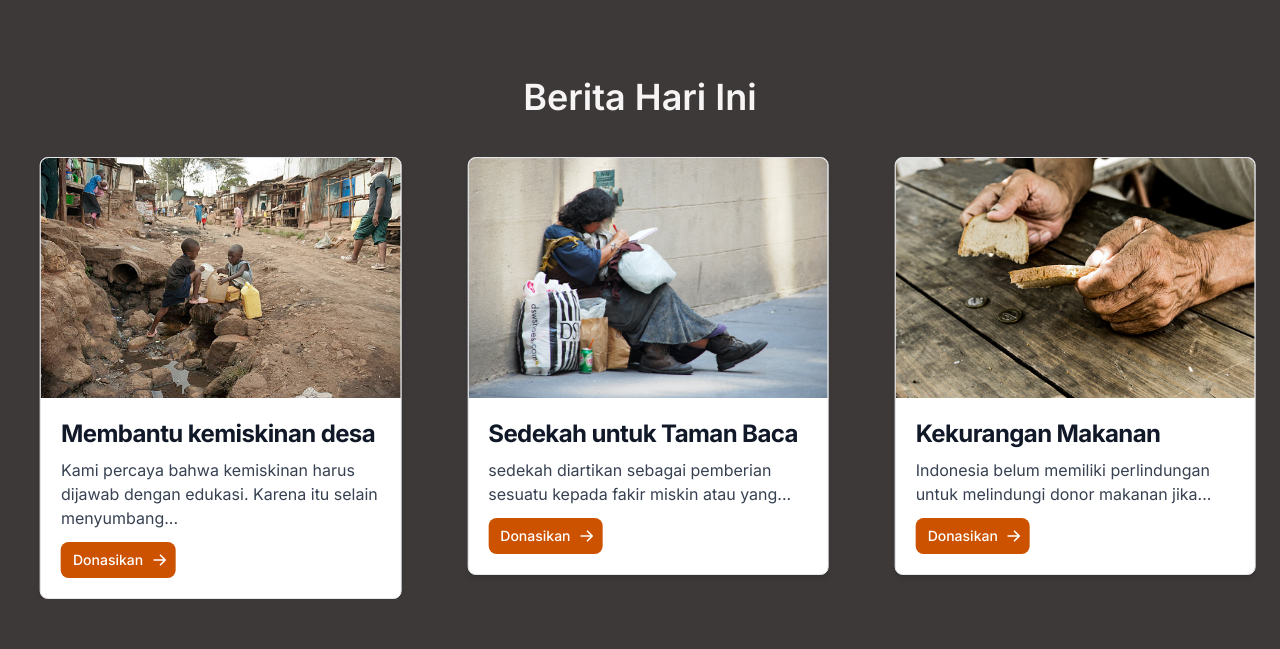
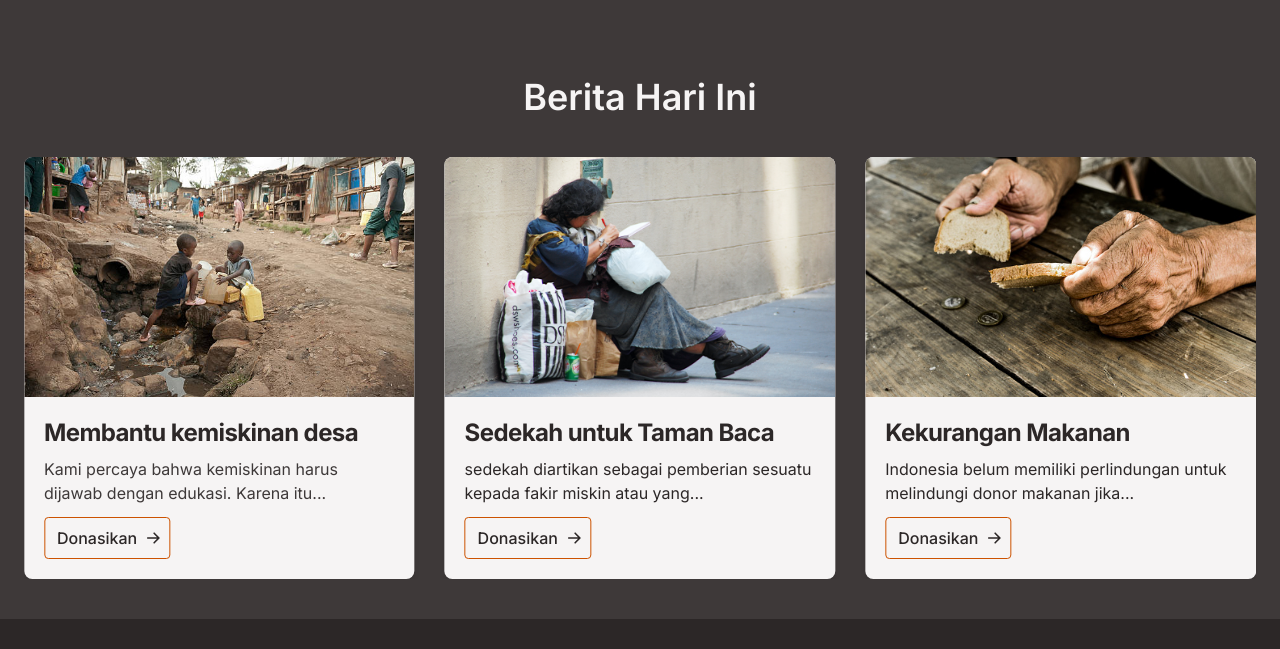
Before and after one commit to natainditama/socaco, a website: page index.html in a window 1280 px wide. Shown: the part 1255-1904 px from the top of the page. Drawn offline with nearby package versions, Linux system fonts and the light colour scheme.

Commit message:
chore: Add all image source

```diff
--- a/index.html
+++ b/index.html
@@ -28,7 +28,7 @@
     <link rel="stylesheet" href="css/flowbite.min.css" />
     <link rel="stylesheet" href="css/locomotive-scroll.css" />
     <link rel="stylesheet" href="css/main.css" />
-    <link rel="stylesheet" href="./css/aos.css">
+    <link rel="stylesheet" href="./css/aos.css" />
     <link
       rel="stylesheet"
       href="https://cdn.jsdelivr.net/npm/swiper@8/swiper-bundle.min.css"
@@ -210,6 +210,7 @@
                   class="flex items-center justify-end mt-10 lg:col-span-3 md:mb-0"
                 >
                   <div class="w-full">
+                    <!-- Source Link: https://unsplash.com/photos/AEaTUnvneik -->
                     <img
                       src="https://images.unsplash.com/photo-1488521787991-ed7bbaae773c?ixlib=rb-1.2.1&ixid=MnwxMjA3fDB8MHxzZWFyY2h8M3x8Y2hhcml0eXxlbnwwfHwwfHw%3D&auto=format&fit=crop&w=500&q=60"
                       class="w-full"
@@ -220,10 +221,14 @@
               </div>
             </div>
           </section>
-          <section class="h-full lg:py-20 bg-grey">
+          <section class="h-full pt-32 lg:py-20 bg-grey">
             <div class="container h-full mx-auto">
               <div class="grid h-full grid-cols-1 lg:grid-cols-3 lg:space-x-20">
-                <div class="relative h-full overflow-hidden"  data-aos="fade-down">
+                <div
+                  class="relative h-full overflow-hidden"
+                  data-aos="fade-down"
+                >
+                  <!-- Source Link: https://unsplash.com/photos/lyiKExA4zQA -->
                   <img
                     src="https://images.unsplash.com/photo-1578357078586-491adf1aa5ba?ixlib=rb-1.2.1&ixid=MnwxMjA3fDB8MHxzZWFyY2h8MXx8dm9sdW50ZWVyfGVufDB8MXwwfHw%3D&auto=format&fit=crop&w=500&q=60"
                     alt="Help"
@@ -232,6 +237,7 @@
                     class="absolute inset-0 top-[-100%] bottom-[-100%]"
                     id="fixed-target"
                   ></div>
+                  <!-- Source Link: https://unsplash.com/photos/lyiKExA4zQA -->
                   <div
                     data-scroll=""
                     data-scroll-speed="0.5"
@@ -241,7 +247,7 @@
                   ></div>
                 </div>
                 <div
-                  class="flex flex-col items-center justify-center py-20 space-y-4 lg:col-span-2"
+                  class="flex flex-col items-center justify-center py-10 lg:py-20 space-y-4 lg:col-span-2"
                 >
                   <h2 class="text-4xl font-bold lg:text-6xl">
                     Visi dan Misi Kami Membantu Mereka
@@ -287,85 +293,157 @@
               </div>
             </div>
           </section>
-          <section class="h-full min-h-screen bg-grey">
+          <section class="h-max py-10 lg:pt-0 bg-grey">
             <div class="container px-6 mx-auto">
               <div class="pb-10 text-4xl font-semibold text-center font-inter">
-                <p>Berita Hari Ini</p>
+                <h4>Berita Hari Ini</h4>
               </div>
               <div class="swiper">
                 <!-- Additional required wrapper -->
                 <div class="swiper-wrapper">
                   <!-- Slides -->
-                    <div class="swiper-slide">
-                      <div class="ml-4 bg-white border border-gray-200 rounded-lg shadow-md lg:max-w-sm dark:bg-gray-800 dark:border-gray-700">
-                          <a href="#">
-                              <img class="object-cover w-full rounded-t-lg h-60" src="img/istockphoto-1151016254-170667a.jpg" alt="" />
+                  <div class="swiper-slide w-full">
+                    <div class=" bg-light rounded-lg shadow-md">
+                      <a href="list.html" class="waves-effect w-full">
+                        <!-- Source Link : https://www.istockphoto.com/id/foto/tunawisma-kemiskinan-di-masa-pensiun-tangan-orang-tua-miskin-sepotong-roti-dan-gm1151016254-311801117 -->
+                        <img
+                          class="object-cover w-full rounded-t-lg h-60"
+                          src="img/istockphoto-1151016254-170667a.jpg"
+                          alt=""
+                        />
                       </a>
                       <div class="p-5">
-                              <a href="#">
-                                  <h5 class="mb-2 text-2xl font-bold tracking-tight text-gray-900 dark:text-white">
+                        <a href="list.html">
+                          <h5
+                            class="mb-2 text-2xl font-bold tracking-tight text-dark"
+                          >
                             Kekurangan Makanan
                           </h5>
                         </a>
-                              <p class="mb-3 font-normal text-gray-700 dark:text-gray-400">Indonesia belum memiliki perlindungan untuk melindungi donor makanan jika...</p>
-                              <a href="#" class="inline-flex items-center px-3 py-2 text-sm font-medium text-center text-white rounded-lg bg-primary-dark hover:bg-blue-800 focus:ring-4 focus:outline-none focus:ring-blue-300 dark:bg-blue-600 dark:hover:bg-blue-700 dark:focus:ring-blue-800">
+                        <p class="mb-3 font-normal text-dark">
+                          Indonesia belum memiliki perlindungan untuk melindungi
+                          donor makanan jika...
+                        </p>
+                        <a
+                          href="list.html"
+                          class="inline-flex items-center px-3 py-2 font-medium text-center text-dark hover:text-white rounded border border-primary-dark hover:bg-primary focus:ring-4 focus:outline-none focus:ring-primary/60 btn"
+                        >
                           Donasikan
-                                  <svg aria-hidden="true" class="w-4 h-4 ml-2 -mr-1" fill="currentColor" viewBox="0 0 20 20" xmlns="http://www.w3.org/2000/svg"><path fill-rule="evenodd" d="M10.293 3.293a1 1 0 011.414 0l6 6a1 1 0 010 1.414l-6 6a1 1 0 01-1.414-1.414L14.586 11H3a1 1 0 110-2h11.586l-4.293-4.293a1 1 0 010-1.414z" clip-rule="evenodd"></path></svg>
+                          <svg
+                            aria-hidden="true"
+                            class="w-4 h-4 ml-2 -mr-1"
+                            fill="currentColor"
+                            viewBox="0 0 20 20"
+                            xmlns="http://www.w3.org/2000/svg"
+                          >
+                            <path
+                              fill-rule="evenodd"
+                              d="M10.293 3.293a1 1 0 011.414 0l6 6a1 1 0 010 1.414l-6 6a1 1 0 01-1.414-1.414L14.586 11H3a1 1 0 110-2h11.586l-4.293-4.293a1 1 0 010-1.414z"
+                              clip-rule="evenodd"
+                            ></path>
+                          </svg>
                         </a>
                       </div>
                     </div>
                   </div>
-                    <div class="swiper-slide">
-                      <div class="ml-4 bg-white border border-gray-200 rounded-lg shadow-md lg:max-w-sm dark:bg-gray-800 dark:border-gray-700">
-                          <a href="#">
-                              <img class="object-cover w-full rounded-t-lg h-60" src="img/istockphoto-538752303-612x612.jpg" alt="" />
+                  <div class="swiper-slide w-full">
+                    <div
+                      class=" bg-light rounded-lg shadow-md"
+                    >
+                      <a href="list.html" class="waves-effect w-full">
+                        <!-- Source Link https://www.istockphoto.com/id/foto/anak-laki-laki-mengambil-air-di-jalan-kibera-nairobi-kenya-gm538752303-58763524?phrase=poor -->
+                        <img
+                          class="object-cover w-full rounded-t-lg h-60"
+                          src="img/istockphoto-538752303-612x612.jpg"
+                          alt=""
+                        />
                       </a>
                       <div class="p-5">
-                              <a href="#">
-                                  <h5 class="mb-2 text-2xl font-bold tracking-tight text-gray-900 dark:text-white">
+                        <a href="list.html">
+                          <h5
+                            class="mb-2 text-2xl font-bold tracking-tight text-dark"
+                          >
                             Membantu kemiskinan desa
                           </h5>
                         </a>
-                              <p class="mb-3 font-normal text-gray-700 dark:text-gray-400">
-                                Kami percaya bahwa kemiskinan harus dijawab dengan edukasi. Karena itu selain menyumbang...
+                        <p
+                          class="mb-3 font-normal text-grey"
+                        >
+                          Kami percaya bahwa kemiskinan harus dijawab dengan
+                          edukasi. Karena itu...
                         </p>
-                              <a href="#" class="inline-flex items-center px-3 py-2 text-sm font-medium text-center text-white rounded-lg bg-primary-dark hover:bg-blue-800 focus:ring-4 focus:outline-none focus:ring-blue-300 dark:bg-blue-600 dark:hover:bg-blue-700 dark:focus:ring-blue-800">
+                        <a
+                          href="list.html"
+                          class="inline-flex items-center px-3 py-2 font-medium text-center text-dark hover:text-white rounded border border-primary-dark hover:bg-primary focus:ring-4 focus:outline-none focus:ring-primary/60 btn"
+                        >
                           Donasikan
-                                  <svg aria-hidden="true" class="w-4 h-4 ml-2 -mr-1" fill="currentColor" viewBox="0 0 20 20" xmlns="http://www.w3.org/2000/svg"><path fill-rule="evenodd" d="M10.293 3.293a1 1 0 011.414 0l6 6a1 1 0 010 1.414l-6 6a1 1 0 01-1.414-1.414L14.586 11H3a1 1 0 110-2h11.586l-4.293-4.293a1 1 0 010-1.414z" clip-rule="evenodd"></path></svg>
+                          <svg
+                            aria-hidden="true"
+                            class="w-4 h-4 ml-2 -mr-1"
+                            fill="currentColor"
+                            viewBox="0 0 20 20"
+                            xmlns="http://www.w3.org/2000/svg"
+                          >
+                            <path
+                              fill-rule="evenodd"
+                              d="M10.293 3.293a1 1 0 011.414 0l6 6a1 1 0 010 1.414l-6 6a1 1 0 01-1.414-1.414L14.586 11H3a1 1 0 110-2h11.586l-4.293-4.293a1 1 0 010-1.414z"
+                              clip-rule="evenodd"
+                            ></path>
+                          </svg>
+                        </a>
                         </a>
                       </div>
                     </div>
                   </div>
-                    <div class="swiper-slide">
-
-                  <div class="ml-4 bg-white border border-gray-200 rounded-lg shadow-md lg:max-w-sm dark:bg-gray-800 dark:border-gray-700">
-                      <a href="#">
-                          <img class="object-cover w-full rounded-t-lg h-60" src="img/ilse-orsel-J5EUUY7SuLk-unsplash.jpg" alt="" />
+                  <div class="swiper-slide w-full">
+                    <div
+                      class=" bg-light rounded-lg shadow-md "
+                    >
+                      <a href="list.html" class="waves-effect w-full">
+                        <!-- Source Link https://unsplash.com/photos/J5EUUY7SuLk -->
+                        <img
+                          class="object-cover w-full rounded-t-lg h-60"
+                          src="img/ilse-orsel-J5EUUY7SuLk-unsplash.jpg"
+                          alt=""
+                        />
                       </a>
                       <div class="p-5">
-                          <a href="#">
-                              <h5 class="mb-2 text-2xl font-bold tracking-tight text-gray-900 dark:text-white">Sedekah untuk Taman Baca</h5>
+                        <a href="list.html">
+                          <h5
+                            class="mb-2 text-2xl font-bold tracking-tight text-dark"
+                          >
+                            Sedekah untuk Taman Baca
+                          </h5>
                         </a>
-                          <p class="mb-3 font-normal text-gray-700 dark:text-gray-400">
-                            sedekah diartikan sebagai pemberian sesuatu kepada fakir miskin atau yang...
+                        <p
+                          class="mb-3 font-normal text-dark"
+                        >
+                          sedekah diartikan sebagai pemberian sesuatu kepada
+                          fakir miskin atau yang...
                         </p>
-                          <a href="#" class="inline-flex items-center px-3 py-2 text-sm font-medium text-center text-white rounded-lg bg-primary-dark hover:bg-transparent hover:border-2 hover:border-amber-800 hover:border-solid">
+                        <a
+                          href="list.html"
+                          class="inline-flex items-center px-3 py-2 font-medium text-center text-dark hover:text-white rounded border border-primary-dark hover:bg-primary focus:ring-4 focus:outline-none focus:ring-primary/60 btn"
+                        >
                           Donasikan
-                              <svg aria-hidden="true" class="w-4 h-4 ml-2 -mr-1" fill="currentColor" viewBox="0 0 20 20" xmlns="http://www.w3.org/2000/svg"><path fill-rule="evenodd" d="M10.293 3.293a1 1 0 011.414 0l6 6a1 1 0 010 1.414l-6 6a1 1 0 01-1.414-1.414L14.586 11H3a1 1 0 110-2h11.586l-4.293-4.293a1 1 0 010-1.414z" clip-rule="evenodd"></path></svg>
+                          <svg
+                            aria-hidden="true"
+                            class="w-4 h-4 ml-2 -mr-1"
+                            fill="currentColor"
+                            viewBox="0 0 20 20"
+                            xmlns="http://www.w3.org/2000/svg"
+                          >
+                            <path
+                              fill-rule="evenodd"
+                              d="M10.293 3.293a1 1 0 011.414 0l6 6a1 1 0 010 1.414l-6 6a1 1 0 01-1.414-1.414L14.586 11H3a1 1 0 110-2h11.586l-4.293-4.293a1 1 0 010-1.414z"
+                              clip-rule="evenodd"
+                            ></path>
+                          </svg>
                         </a>
                       </div>
                     </div>
                   </div>
                 </div>
-                  <!-- If we need pagination -->
-                  <!-- <div class="swiper-pagination"></div> -->
-
-                  <!-- If we need navigation buttons -->
-                  <!-- <div class="swiper-button-prev"></div>
-                  <div class="swiper-button-next"></div>
-                 -->
-                  <!-- If we need scrollbar -->
-                  <!-- <div class="swiper-scrollbar"></div> -->
               </div>
             </div>
           </section>
@@ -376,7 +454,7 @@
                   <img
                     src="logo.png"
                     class="h-10 mr-3 sm:h-12"
-                    alt="FlowBite Logo"
+                    alt="Logo"
                   />
                   <span
                     class="self-center text-2xl font-semibold whitespace-nowrap text-light"
@@ -412,7 +490,7 @@
                       <input
                         type="text"
                         id="input-group-1"
-                        class="block w-full h-full px-5 py-3 pl-10 text-sm border rounded-lg bg-grey border-grey focus:ring-blue-500 focus:border-blue-500 md:text-base"
+                        class="block w-full h-full px-5 py-3 pl-10 text-sm border rounded-lg bg-grey border-grey focus:ring-primary focus:border-primary-light md:text-base"
                         placeholder="Enter your email"
                       />
                     </div>
@@ -481,7 +559,6 @@
       </div>
     </main>
 
-
     <script src="js/vendor/locomotive-scroll.min.js"></script>
     <script src="js/vendor/jquery.min.js"></script>
     <script src="js/vendor/materialize.min.js"></script>
@@ -526,9 +603,9 @@
       gtag("config", "G-2N46K9Z3CY");
     </script>
     <script>
-      const swiper = new Swiper('.swiper', {
+      const swiper = new Swiper(".swiper", {
         // Optional parameters
-    direction: 'horizontal',
+        direction: "horizontal",
         loop: true,
         // If we need pagination
         autoplay: {
@@ -536,31 +613,31 @@
           disableOnInteraction: false,
         },
         pagination: {
-      el: '.swiper-pagination',
+          el: ".swiper-pagination",
         },
         breakpoints: {
-            640: {
-              slidesPerView: 2,
-              spaceBetween: 30,
+          0: {
+            slidesPerView: 1,
+            spaceBetween: 20,
           },
           768: {
-              slidesPerView: 3,
-              spaceBetween: 40,
+            slidesPerView: 2,
+            spaceBetween: 20,
           },
           1024: {
             slidesPerView: 3,
-              spaceBetween: 50,
+            spaceBetween: 30,
           },
         },
         // Navigation arrows
         navigation: {
-      nextEl: '.swiper-button-next',
-      prevEl: '.swiper-button-prev',
+          nextEl: ".swiper-button-next",
+          prevEl: ".swiper-button-prev",
         },
 
         // And if we need scrollbar
         scrollbar: {
-      el: '.swiper-scrollbar',
+          el: ".swiper-scrollbar",
         },
       });
     </script>
```
Also changed, not shown: css/main.css. Lines whose indentation alone changed are shown as unchanged.
